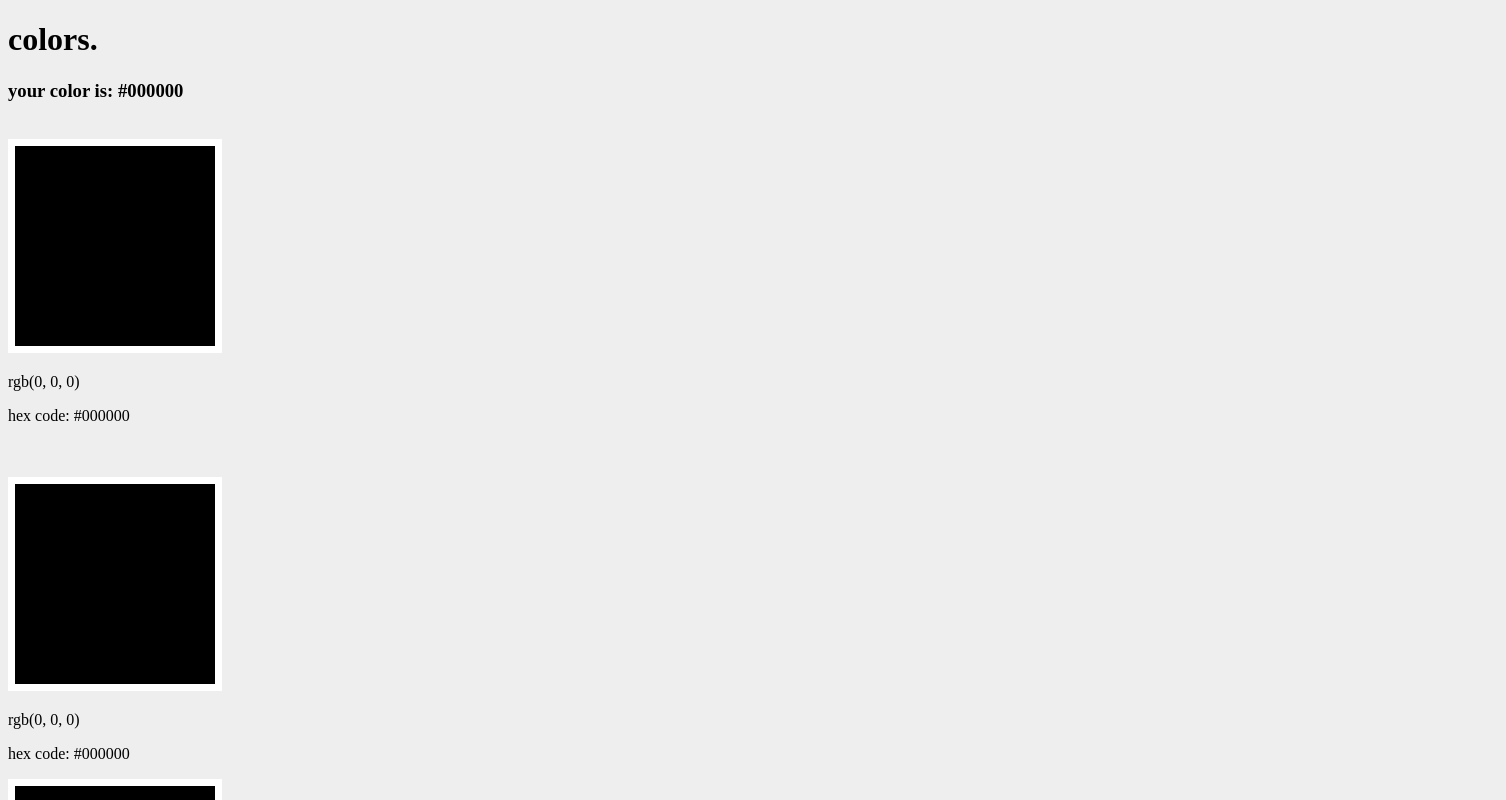
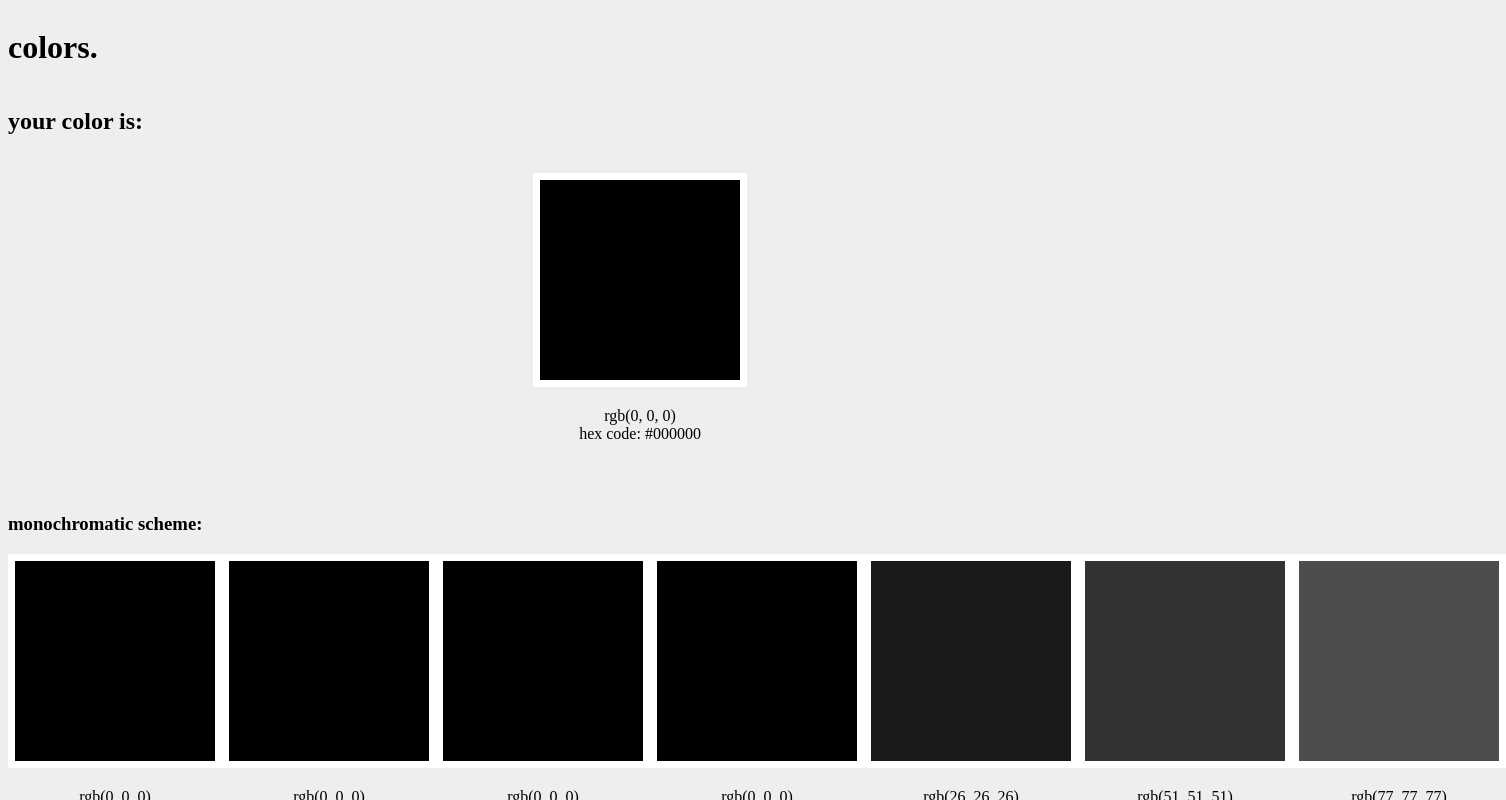
Before and after one commit to 0xbutterflyhacker/palette-gen, a React (Vite) app: page / in a window 1280 px wide. Both pictures are taken after a click on the button "submit.". Shown: the top 800 px of the page, 1506 px wide, since content can reach past the window. Built offline with nearby package versions, Linux system fonts and the light colour scheme.

Commit message:
some css + 5 color analogous added

```diff
--- a/src/colors.ts
+++ b/src/colors.ts
@@ -96,7 +96,6 @@ export function toRGB(l: number[]): color {
         rp = c
         bp = x
     }
-    console.log(`${rp} ${gp} ${bp}`)
 
     return new color(Math.round((rp+m)*255), Math.round((gp+m)*255), Math.round((bp+m)*255))
 }
--- a/src/main.tsx
+++ b/src/main.tsx
@@ -51,22 +51,28 @@ function IndexComp(props: {fn: React.Dispatch<React.SetStateAction<Color.color|u
 
 function ChipComp(props: {c: Color.color}) {
     return (
-        <>
-            <span className='chip' style={{background: `${props.c.hex}`}}></span>
+        <div className='chip-container'>
+            <span className='chip' style={{background: `${props.c.hex}`}}></span><br/>
             <p className='chip-info'>
-                <p>{`rgb(${props.c.red}, ${props.c.green}, ${props.c.blue})`}</p>
-                <p>hex code: {props.c.hex}</p>
+                {`rgb(${props.c.red}, ${props.c.green}, ${props.c.blue})`}<br/>
+                hex code: {props.c.hex}
             </p>
-        </>
+        </div>
     )
 }
 
 function ResultComp(props: {c: Color.color, fn: React.Dispatch<React.SetStateAction<Color.color|undefined>>}) {
     return (
         <>
-            <h3>your color is: <span style={{color: `${props.c.hex}`}}>{`${props.c.hex}`}</span></h3><br/>
-            <ChipComp c={props.c}/><br/><br/>
-            <SchemeComp c={props.c}/>
+            <div id='form-results'>
+                <h2>your color is:</h2><br/>
+                <div id='form-color'>
+                    <ChipComp c={props.c}/>
+                </div>
+            </div><br/><br/>
+            <div id='results'>
+                <SchemeComp c={props.c}/>
+            </div>
             <ColorForm fn={props.fn}/>
         </>
     )
@@ -75,9 +81,24 @@ function ResultComp(props: {c: Color.color, fn: React.Dispatch<React.SetStateAct
 function SchemeComp(props: {c: Color.color}) {
     return (
         <>
-            <MonoScheme c={props.c}/>
-            <CompScheme c={props.c}/>
-            <AnalogousScheme c={props.c}/>
+            <h3>monochromatic scheme:</h3>
+            <div id='mono'>
+                <MonoScheme c={props.c}/>
+            </div>
+            <br/>
+            <h3>complementary scheme:</h3>
+            <div id='comp'>
+                <CompScheme c={props.c}/>
+            </div>
+            <br/>
+            <h3>analogous scheme (3 color):</h3>
+            <div id='analogous3'>
+                <AnalogousScheme c={props.c} n={3}/>
+            </div>
+            <h3>analogous scheme (5 color):</h3>
+            <div id='analogous5'>
+                <AnalogousScheme c={props.c} n={5}/>
+            </div>
         </>
     )
 }
@@ -105,13 +126,24 @@ function CompScheme(props: {c: Color.color}) {
     )
 }
 
-function AnalogousScheme(props: {c: Color.color}) {
-    const c0 = props.c.analogous3()
-    return (
+function AnalogousScheme(props: {c: Color.color, n: number}) {
+    const c0 = props.c.analogous3();
+    const c1 = c0[0].analogous3();
+    const c2 = c0[1].analogous3();
+    if (props.n === 3) return (
         <>
             <ChipComp c={c0[0]}/>
             <ChipComp c={props.c}/>
             <ChipComp c={c0[1]}/>
         </>
+    );
+    else return (
+        <>
+            <ChipComp c={c1[0]}/>
+            <ChipComp c={c0[0]}/>
+            <ChipComp c={props.c}/>
+            <ChipComp c={c0[1]}/>
+            <ChipComp c={c2[1]}/>
+        </>
     )
 }
--- a/src/styles.css
+++ b/src/styles.css
@@ -1,10 +1,28 @@
 body {
+    display: flex;
+    justify-content: center;
+    flex-direction: column;
+
     background-color: #eee;
 }
 
 span.chip {
     display: inline-block;
+
     height: 200px;
     width: 200px;
     border: 7px solid white
 }
+p.chip-info {
+    text-align: center;
+}
+
+div#results, div#form-results {
+    display: flex;
+    flex-direction: column;
+}
+
+div#results #mono, div#results #comp, div#results #analogous3, div#results #analogous5, div#form-results #form-color {
+    display: flex;
+    justify-content: space-around;
+}
```
